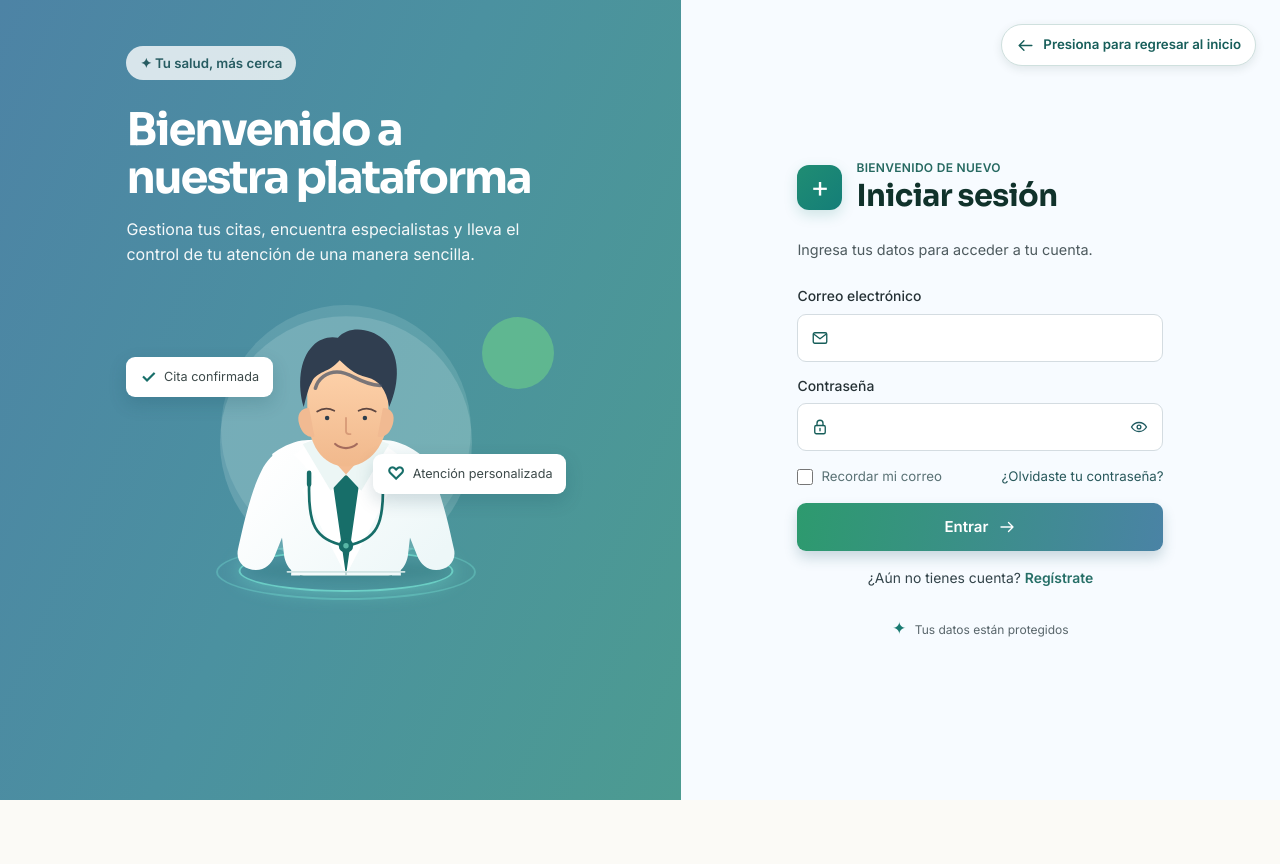
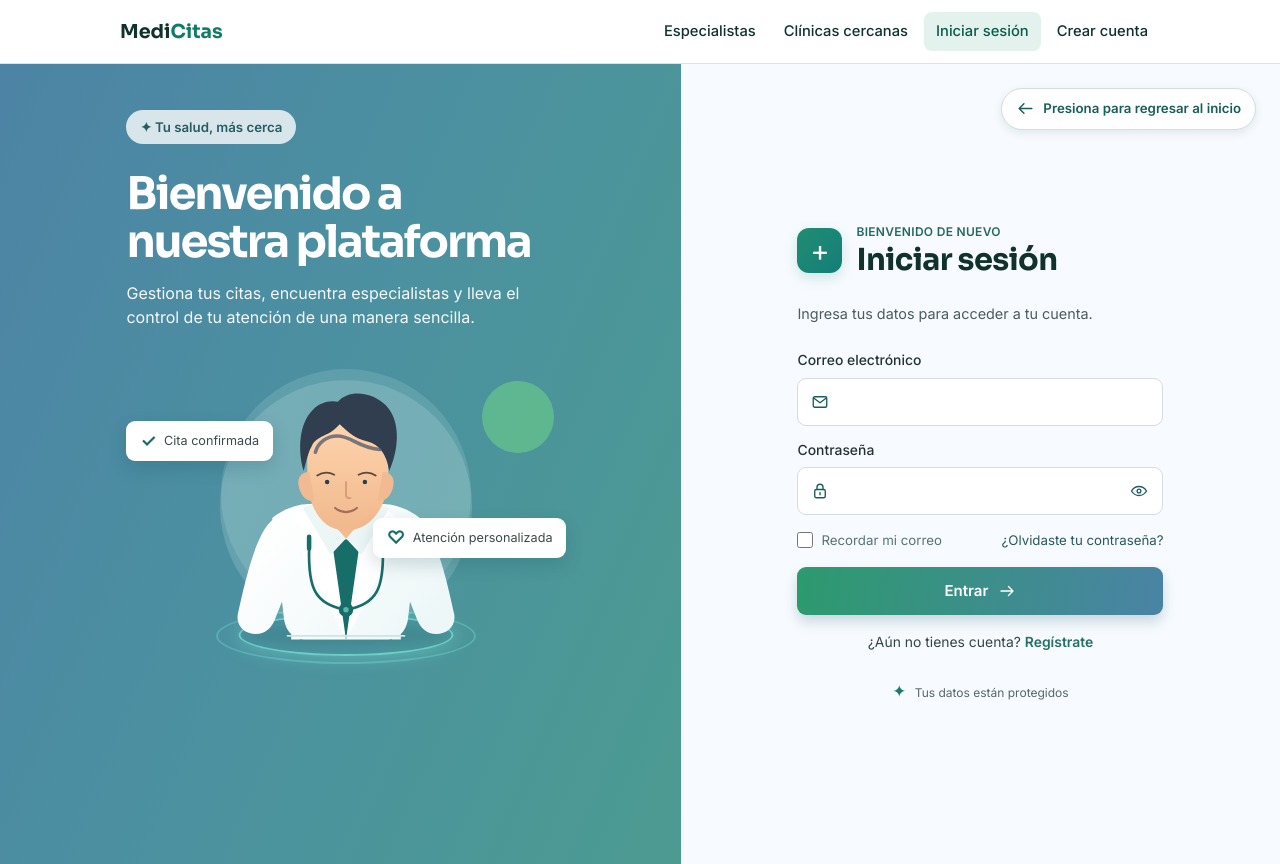
Before and after one commit to Herramientas-de-Desa/Plataforma_De_CitasMedicas, a React (Vite) app: page /login in a window 1280 px wide. Before the commit the page ends 800 px from the top, so only its background shows below. Built offline with nearby package versions, Linux system fonts and the light colour scheme.

Commit message:
navbar actualizado

```diff
--- a/src/components/Navbar.jsx
+++ b/src/components/Navbar.jsx
@@ -19,9 +19,8 @@ export default function Navbar() {
     navegar('/');
   }
 
-  const clase = ({ isActive }) => (isActive ? 'activo' : undefined);
+  const clase = ({ isActive }) => (isActive ? 'activo' : undefined); // para resaltar el enlace activo
 
-  if (ubicacion.pathname === '/login' || ubicacion.pathname === '/registro') return null;
 
   return (
     <nav className="navbar">
```
